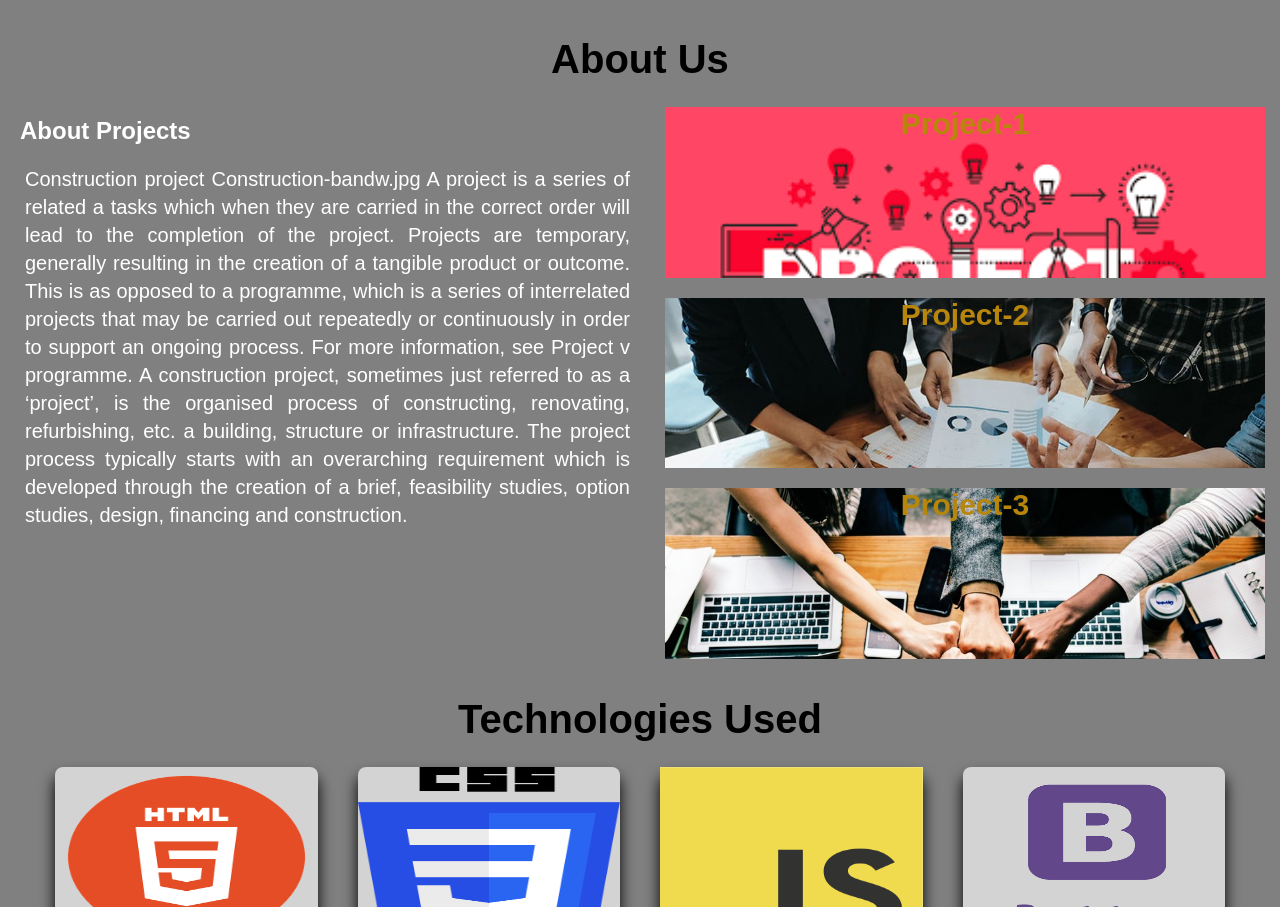
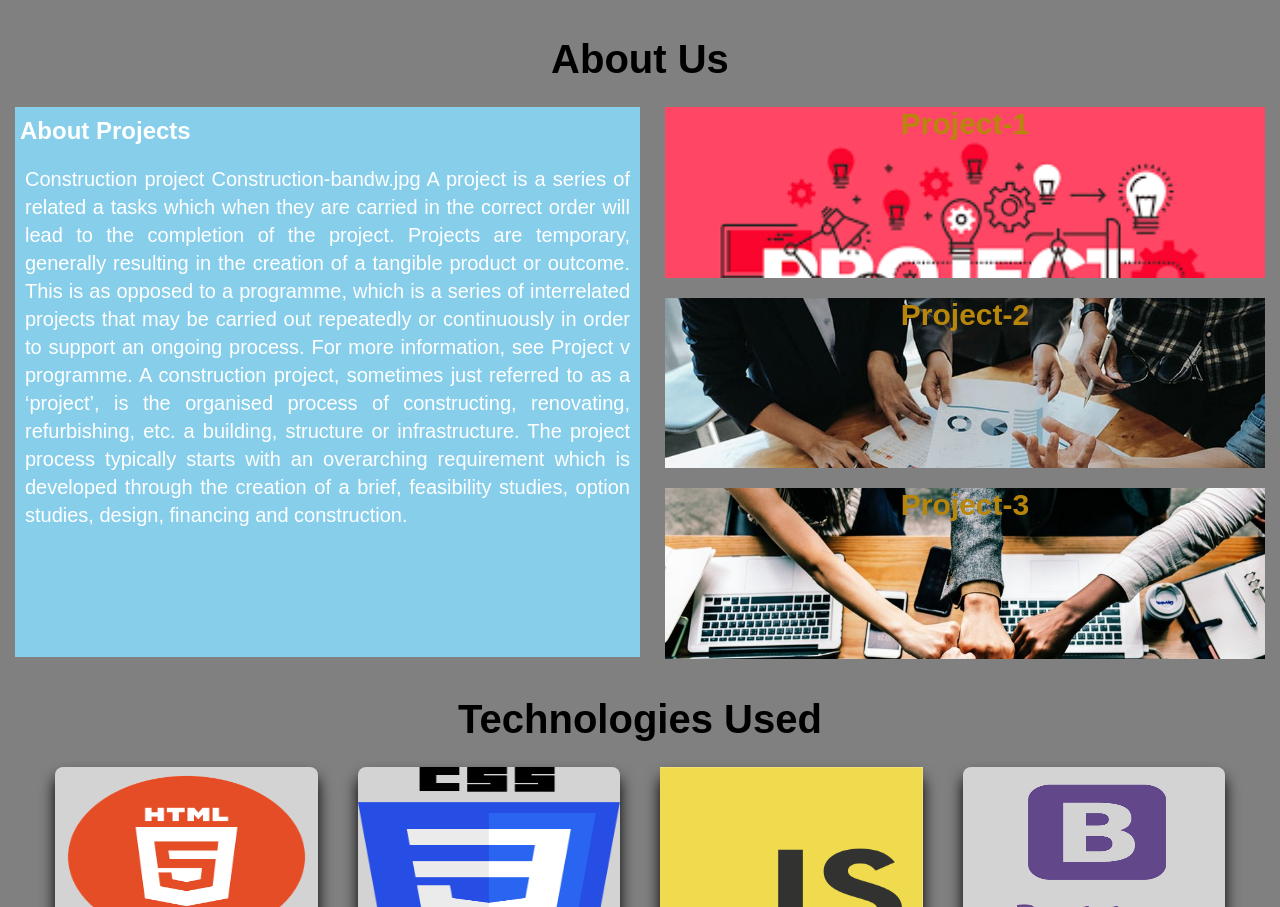
Before and after one commit to sanidhya12345/practical-8, a plain HTML site: page index.html in a window 1280 px wide. Shown: the part 1478-2385 px from the top of the page. Drawn offline with Linux system fonts and the light colour scheme.

Commit message:
Update style.css

```diff
--- a/style.css
+++ b/style.css
@@ -157,7 +157,7 @@ html {
 #left-side {
   width: 50%;
   height: 550px;
-  background-color: gray;
+  background-color: skyblue;
   float: left;
   color: #fff;
 }
```
